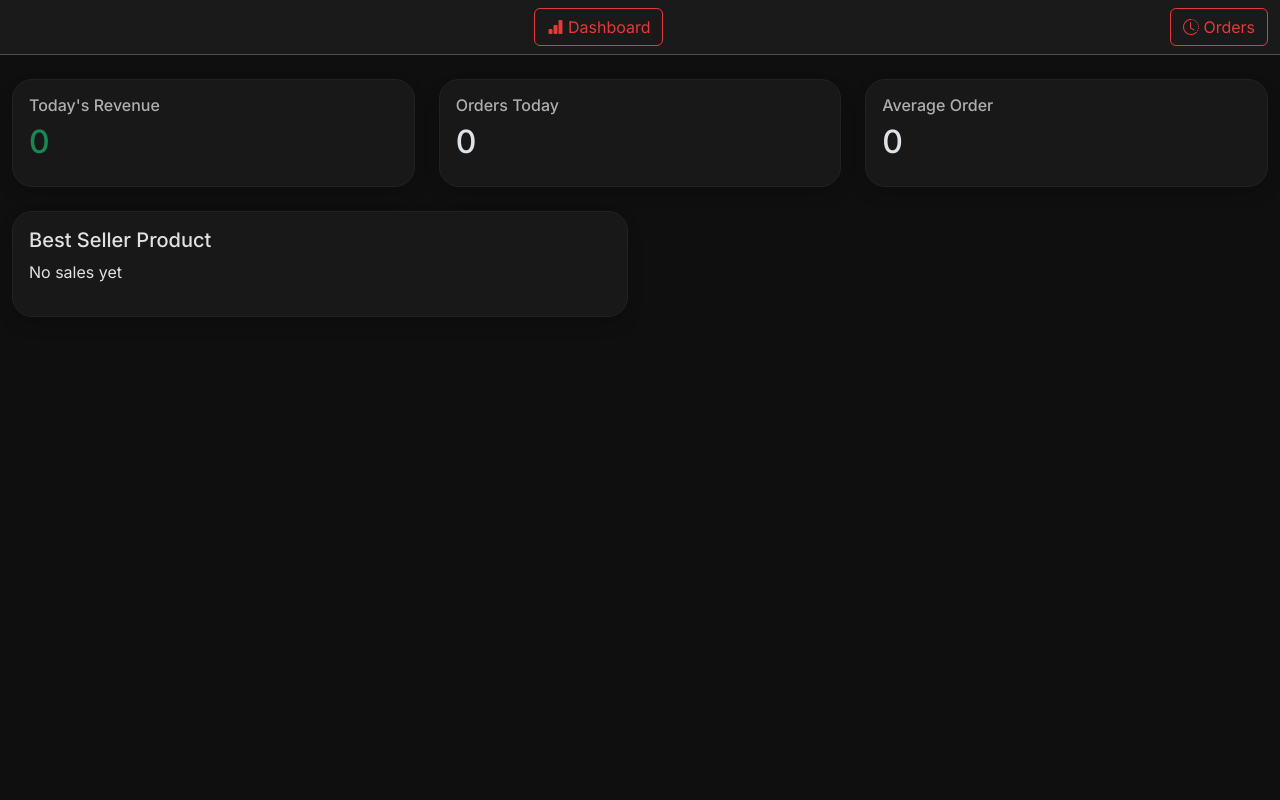
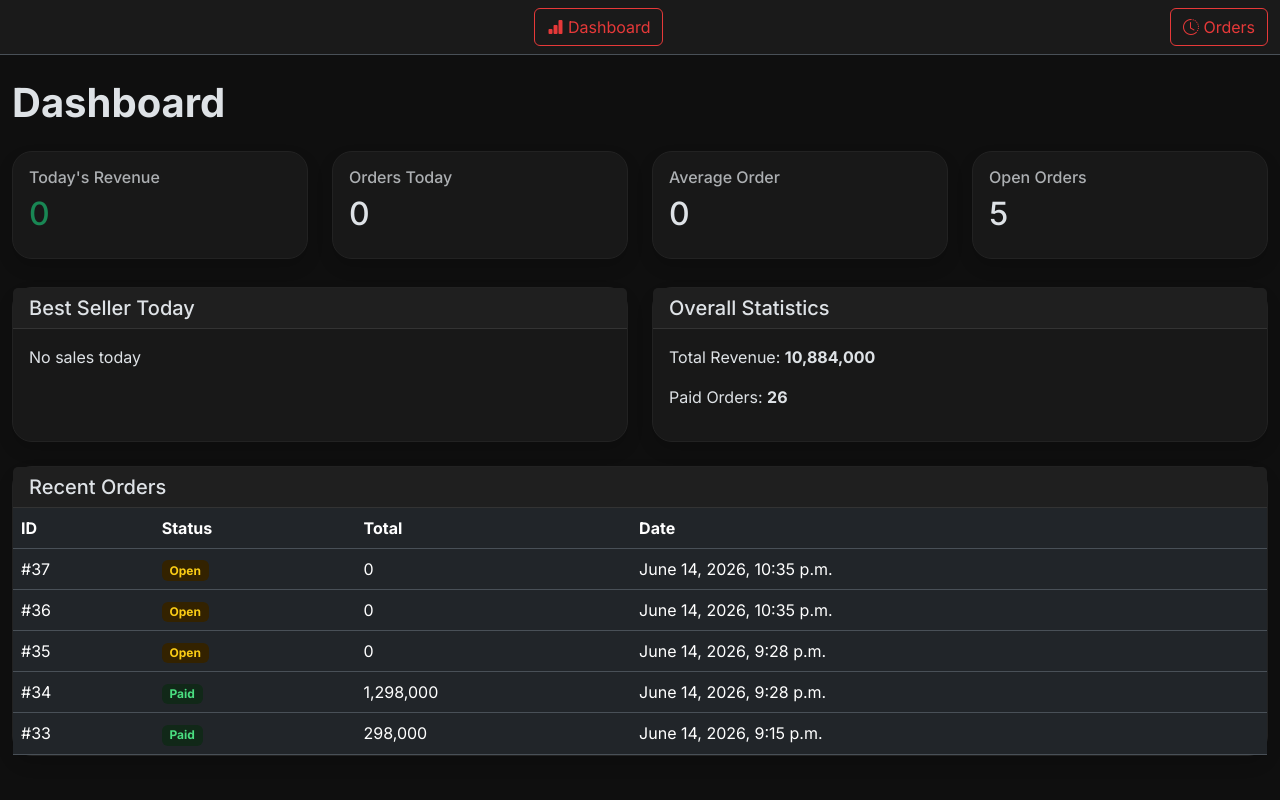
Before and after one commit to Mohhamadaminn/fastfood_POS, a Django app: page /dashboard/ in a window 1280 px wide. Run offline with Django 4.2, Linux system fonts and the light colour scheme; data comes from the database, SQL or seed files in the repository.

Commit message:
developing dashboard

```diff
--- a/menu/templates/menu/dashboard.html
+++ b/menu/templates/menu/dashboard.html
@@ -7,108 +7,97 @@ Dashboard
 
 {% block content %}
 
+<h1 class="mb-4 fw-bold">
+    Dashboard
+</h1>
+
 <div class="row g-4">
 
-    <div class="col-md-4">
-
+    <div class="col-md-3">
         <div class="card shadow">
-
             <div class="card-body">
-
                 <h6 class="text-muted">
-
                     Today's Revenue
-
                 </h6>
 
                 <h2 class="text-success">
-
-                    {{ total_sales|intcomma }}
-
+                    {{ total_sales_today|intcomma }}
                 </h2>
-
             </div>
-
         </div>
-
     </div>
 
-    <div class="col-md-4">
-
+    <div class="col-md-3">
         <div class="card shadow">
-
             <div class="card-body">
-
                 <h6 class="text-muted">
-
                     Orders Today
-
                 </h6>
 
                 <h2>
-
-                    {{ total_orders }}
-
+                    {{ total_orders_today }}
                 </h2>
-
             </div>
-
         </div>
-
     </div>
 
-    <div class="col-md-4">
-
+    <div class="col-md-3">
         <div class="card shadow">
-
             <div class="card-body">
-
                 <h6 class="text-muted">
-
                     Average Order
-
                 </h6>
 
                 <h2>
+                    {{ average_order_today|floatformat:0|intcomma }}
+                </h2>
+            </div>
+        </div>
+    </div>
 
-                    {{ average_order|floatformat:0|intcomma }}
+    <div class="col-md-3">
+        <div class="card shadow">
+            <div class="card-body">
+                <h6 class="text-muted">
+                    Open Orders
+                </h6>
 
+                <h2>
+                    {{ open_orders }}
                 </h2>
-
             </div>
-
         </div>
-
     </div>
 
 </div>
 
-
-
-<div class="row mt-4">
+<div class="row g-4 mt-1">
 
     <div class="col-lg-6">
 
-        <div class="card shadow">
+        <div class="card shadow h-100">
+
+            <div class="card-header">
+
+                <h5 class="mb-0">
+
+                    Best Seller Today
+
+                </h5>
+
+            </div>
 
             <div class="card-body">
 
-                <h5>
-
-                    Best Seller Product
-
-                </h5>
-
-                {% if best_seller %}
+                {% if best_seller_today %}
 
                     <h3
-                        class="mt-3"
                         style="
                             color: var(--primary-red);
                         "
                     >
 
-                        {{ best_seller.name }}
+                        {{ best_seller_today.name }}
 
                     </h3>
 
@@ -116,7 +105,7 @@ Dashboard
 
                     <p>
 
-                        No sales yet
+                        No sales today
 
                     </p>
 
@@ -128,6 +117,162 @@ Dashboard
 
     </div>
 
+    <div class="col-lg-6">
+
+        <div class="card shadow h-100">
+
+            <div class="card-header">
+
+                <h5 class="mb-0">
+
+                    Overall Statistics
+
+                </h5>
+
+            </div>
+
+            <div class="card-body">
+
+                <p>
+
+                    Total Revenue:
+
+                    <strong>
+
+                        {{ total_sales_all|intcomma }}
+
+                    </strong>
+
+                </p>
+
+                <p>
+
+                    Paid Orders:
+
+                    <strong>
+
+                        {{ total_paid_orders }}
+
+                    </strong>
+
+                </p>
+
+            </div>
+
+        </div>
+
+    </div>
+
+</div>
+
+<div class="row mt-4">
+
+    <div class="col-12">
+
+        <div class="card shadow">
+
+            <div class="card-header">
+
+                <h5 class="mb-0">
+
+                    Recent Orders
+
+                </h5>
+
+            </div>
+
+            <div class="card-body p-0">
+
+                <table class="table table-hover mb-0">
+
+                    <thead>
+
+                        <tr>
+
+                            <th>ID</th>
+
+                            <th>Status</th>
+
+                            <th>Total</th>
+
+                            <th>Date</th>
+
+                        </tr>
+
+                    </thead>
+
+                    <tbody>
+
+                        {% for order in recent_orders %}
+
+                        <tr>
+
+                            <td>
+
+                                #{{ order.id }}
+
+                            </td>
+
+                            <td>
+
+                                {% if order.status == "paid" %}
+
+                                    <span
+                                        class="badge"
+                                        style="
+                                            background:#112818;
+                                            color:#4ade80;
+                                        "
+                                    >
+
+                                        Paid
+
+                                    </span>
+
+                                {% else %}
+
+                                    <span
+                                        class="badge"
+                                        style="
+                                            background:#332200;
+                                            color:#facc15;
+                                        "
+                                    >
+
+                                        Open
+
+                                    </span>
+
+                                {% endif %}
+
+                            </td>
+
+                            <td>
+
+                                {{ order.total_price|intcomma }}
+
+                            </td>
+
+                            <td>
+
+                                {{ order.created_at }}
+
+                            </td>
+
+                        </tr>
+
+                        {% endfor %}
+
+                    </tbody>
+
+                </table>
+
+            </div>
+
+        </div>
+
+    </div>
+
 </div>
 
 {% endblock %}
--- a/menu/views.py
+++ b/menu/views.py
@@ -170,44 +170,92 @@ class DashboardView(TemplateView):
 
         today = date.today()
 
-        paid_orders = Order.objects.filter(
+        today_paid_orders = Order.objects.filter(
             status="paid",
             created_at__date=today
         )
 
-        total_sales = (
-            paid_orders.aggregate(
+        total_sales_today = (
+            today_paid_orders.aggregate(
                 total=Sum("total_price")
             )["total"]
             or 0
         )
 
-        total_orders = paid_orders.count()
+        total_orders_today = today_paid_orders.count()
 
-        average_order = (
-            paid_orders.aggregate(
+        average_order_today = (
+            today_paid_orders.aggregate(
                 avg=Avg("total_price")
             )["avg"]
             or 0
         )
 
-        best_seller = (
-            Product.objects
-            .filter(
+        best_seller_today = (
+            Product.objects.filter(
                 orderitem__order__status="paid",
-                orderitem__order__created_at__date=today,
+                orderitem__order__created_at__date=today
             )
             .annotate(
-                total_sold=Sum("orderitem__quantity")
+                total_sold=Sum(
+                    "orderitem__quantity"
+                )
             )
-            .order_by("-total_sold")
+            .order_by(
+                "-total_sold"
+            )
             .first()
         )
 
+        all_paid_orders = Order.objects.filter(
+            status="paid"
+        )
 
-        context["total_sales"] = total_sales
-        context["total_orders"] = total_orders
-        context["average_order"] = average_order
-        context["best_seller"] = best_seller
+        total_sales_all = (
+            all_paid_orders.aggregate(
+                total=Sum("total_price")
+            )["total"]
+            or 0
+        )
+
+        total_paid_orders = all_paid_orders.count()
+
+        open_orders = Order.objects.filter(
+            status="open"
+        ).count()
+
+        recent_orders = (
+            Order.objects.order_by(
+                "-created_at"
+            )[:5]
+        )
+
+        context.update({
+
+            "total_sales_today":
+                total_sales_today,
+
+            "total_orders_today":
+                total_orders_today,
+
+            "average_order_today":
+                average_order_today,
+
+            "best_seller_today":
+                best_seller_today,
+
+            "total_sales_all":
+                total_sales_all,
+
+            "total_paid_orders":
+                total_paid_orders,
+
+            "open_orders":
+                open_orders,
+
+            "recent_orders":
+                recent_orders,
+
+        })
 
         return context
```
